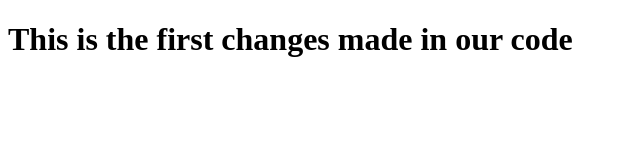
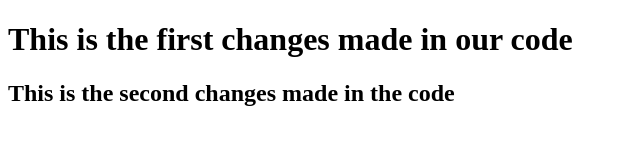
Before and after one commit to asbhandari14/Git-Revert, a plain HTML site: page index.html in a window 1280 px wide. Shown: the whole page, without its empty margins (0-640 px from the left). Drawn offline with Linux system fonts and the light colour scheme.

Commit message:
Second Commit

```diff
--- a/index.html
+++ b/index.html
@@ -7,5 +7,7 @@
 </head>
 <body>
     <h1>This is the first changes made in our code</h1>
+
+    <h2>This is the second changes made in the code</h2>
 </body>
 </html>
```
